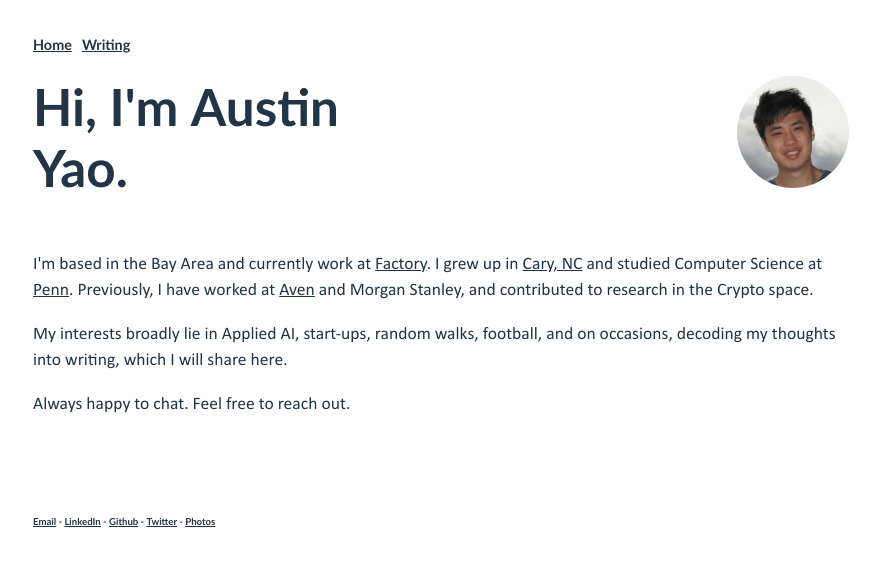
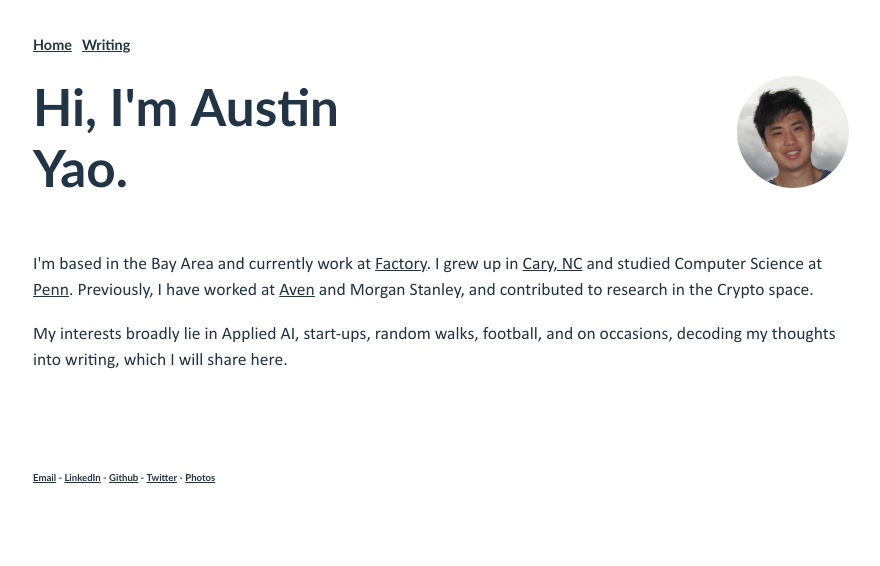
Before and after one commit to austin-yao/austin-yao.github.io, a React (Vite) app: page / in a window 1280 px wide. Shown: the top 566 px of the page, without its empty margins (199-1079 px from the left). Built offline with nearby package versions, Linux system fonts and the light colour scheme.

Commit message:
clean up

```diff
--- a/src/App.jsx
+++ b/src/App.jsx
@@ -31,7 +31,6 @@ const App = () => {
         <div>
           <p>I'm based in the Bay Area and currently work at <a href='https://factory.ai/'>Factory</a>. I grew up in <a href='https://en.wikipedia.org/wiki/Cary,_North_Carolina'>Cary, NC</a> and studied Computer Science at <a href='https://www.thedp.com/article/2025/12/penn-alumni-news-controversies-2025-trump-mangione-luigi-musk-charlie-javice'>Penn</a>. Previously, I have worked at <a href='https://www.aven.com/'>Aven</a> and Morgan Stanley, and contributed to research in the Crypto space.</p>
           <p>My interests broadly lie in Applied AI, start-ups, random walks, football, and on occasions, decoding my thoughts into writing, which I will share here.</p>
-          <p>Always happy to chat. Feel free to reach out.</p>
         </div>
       </div>
       <div className="footer">
```
